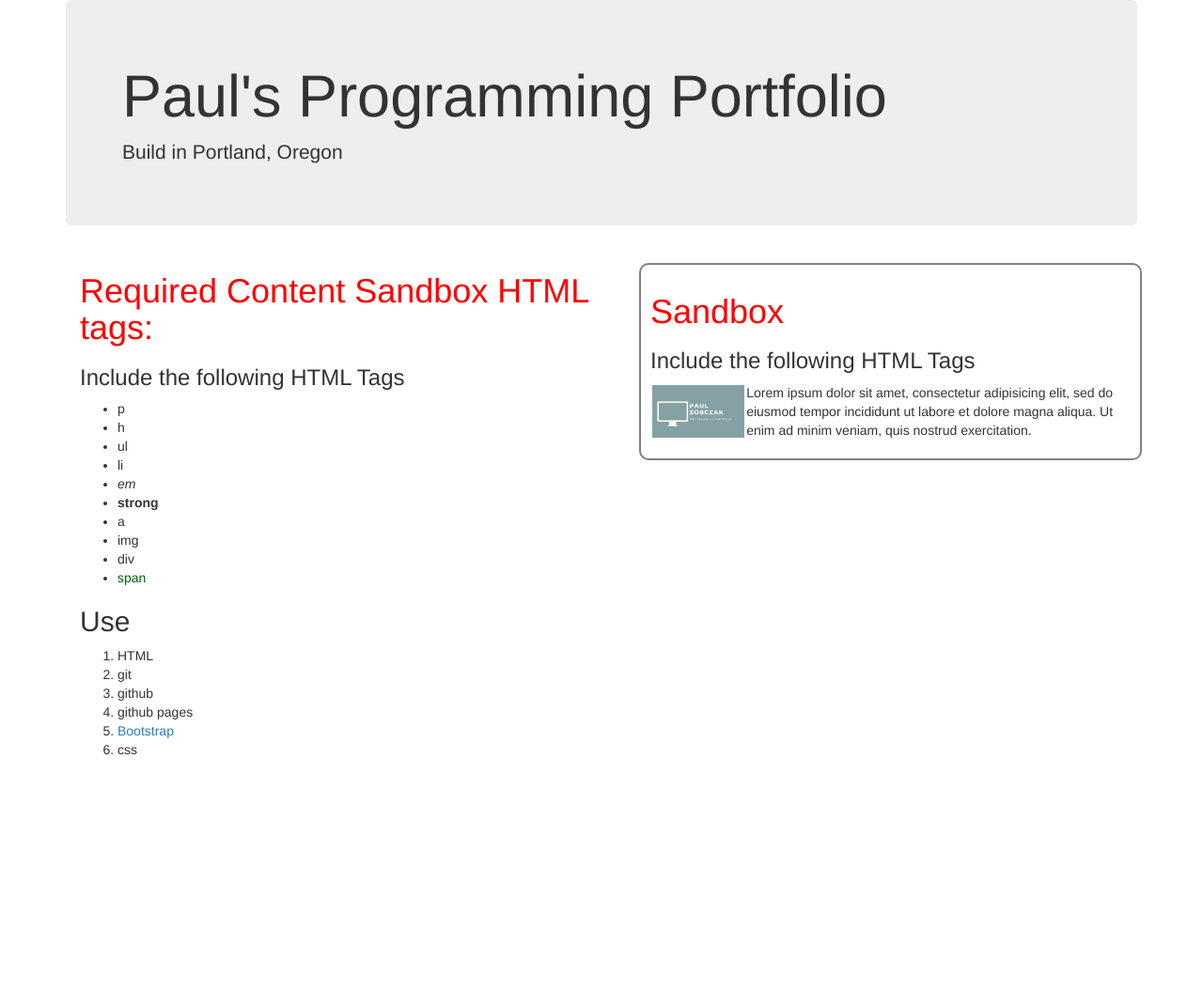
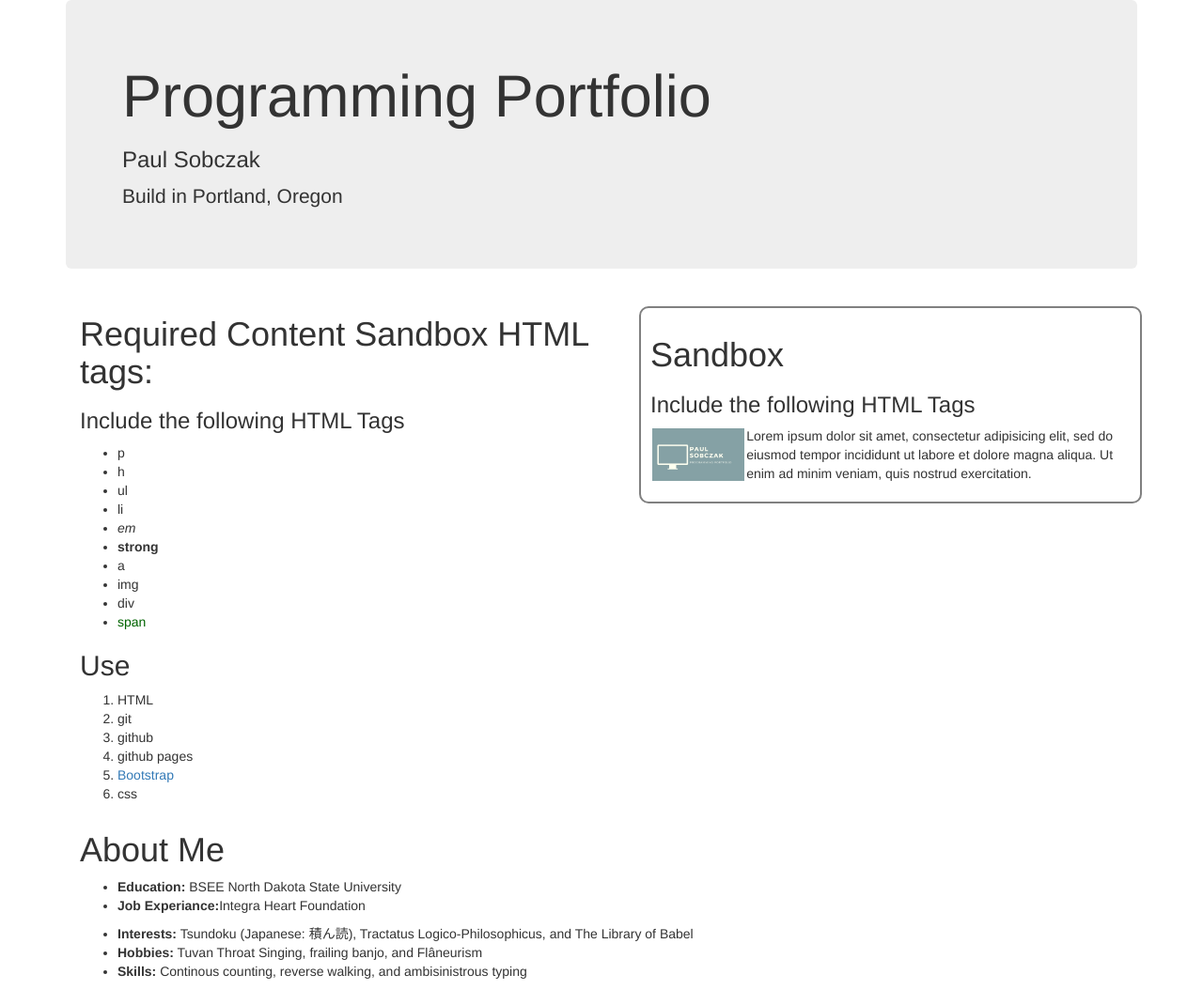
Before and after one commit to eagletusk/landing, a plain HTML site: page index.html in a window 1280 px wide. Shown: the whole page at 94% size. Before the commit the page ends 818 px from the top, so only its background shows below. Drawn offline with nearby package versions, Linux system fonts and the light colour scheme.

Commit message:
add interest, hobbies, and skills

```diff
--- a/css/styles.css
+++ b/css/styles.css
@@ -17,5 +17,5 @@
 
 
 h1 {
-  color:red;
+  /* color:red; */
 }
--- a/index.html
+++ b/index.html
@@ -9,7 +9,8 @@
 
     <div class="container">
       <div class="jumbotron">
-        <h1>Paul's Programming Portfolio</h1>
+        <h1>Programming Portfolio</h1>
+        <h3>Paul Sobczak</h3>
         <p class="lead">Build in Portland, Oregon</p>
       </div>
     <div class="container">
@@ -52,5 +53,21 @@
         </div>
       </div>
     </div>
+    <div class="container">
+      <div class="row">
+        <div class="col-lg-12">
+          <div class="About">
+            <h1>About Me</h1>
+            <ul>
+              <li><strong>Education:</strong> BSEE North Dakota State University</li>
+              <li><strong>Job Experiance:</strong>Integra Heart Foundation</li>
+            </ul>
+            <ul>
+              <li><strong>Interests:</strong> Tsundoku (Japanese: 積ん読), Tractatus Logico-Philosophicus, and The Library of Babel</li>
+              <li><strong>Hobbies:</strong> Tuvan Throat Singing, frailing banjo, and Flâneurism </li>
+              <li><strong>Skills:</strong> Continous counting, reverse walking, and ambisinistrous typing</li>
+            </ul>
+          </div>
+        </div>
   </body>
 </html>
```
